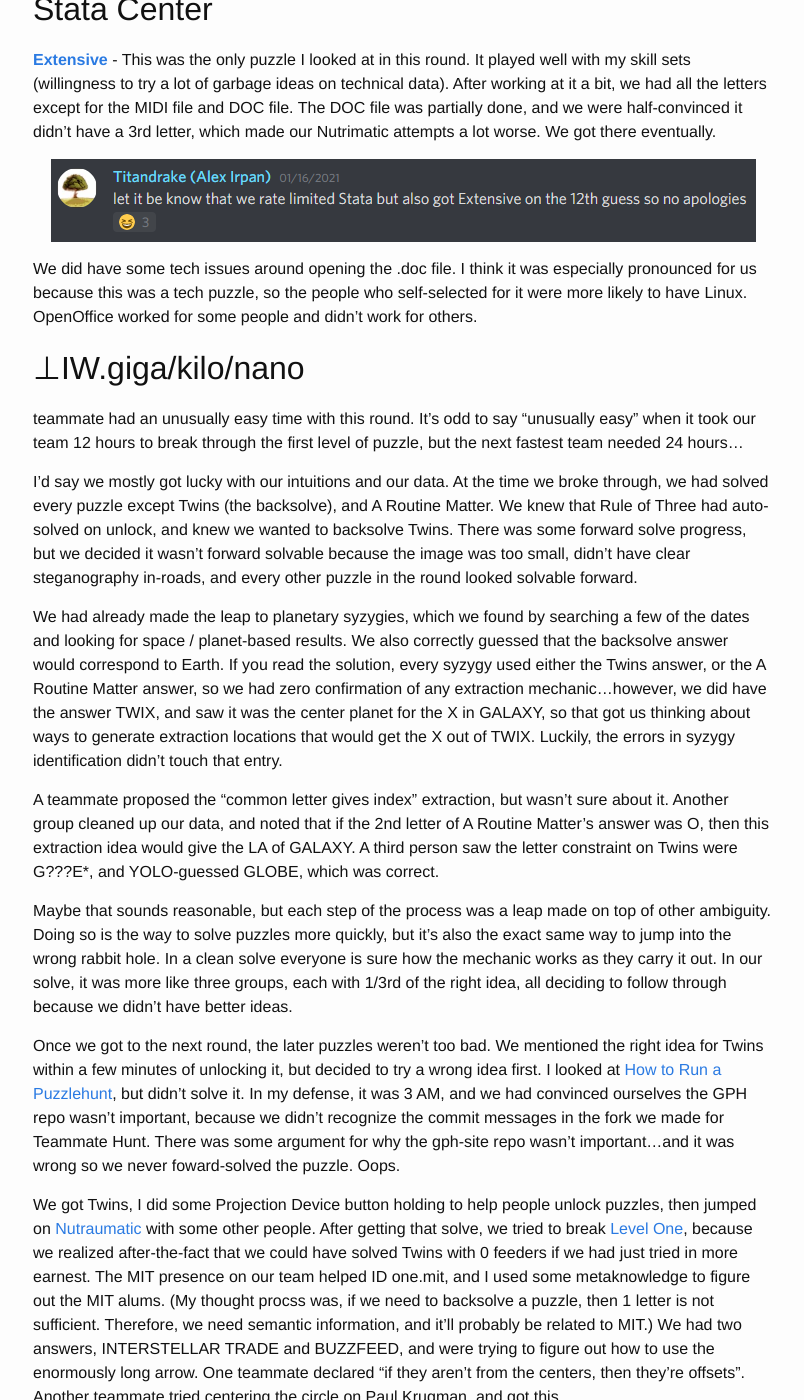
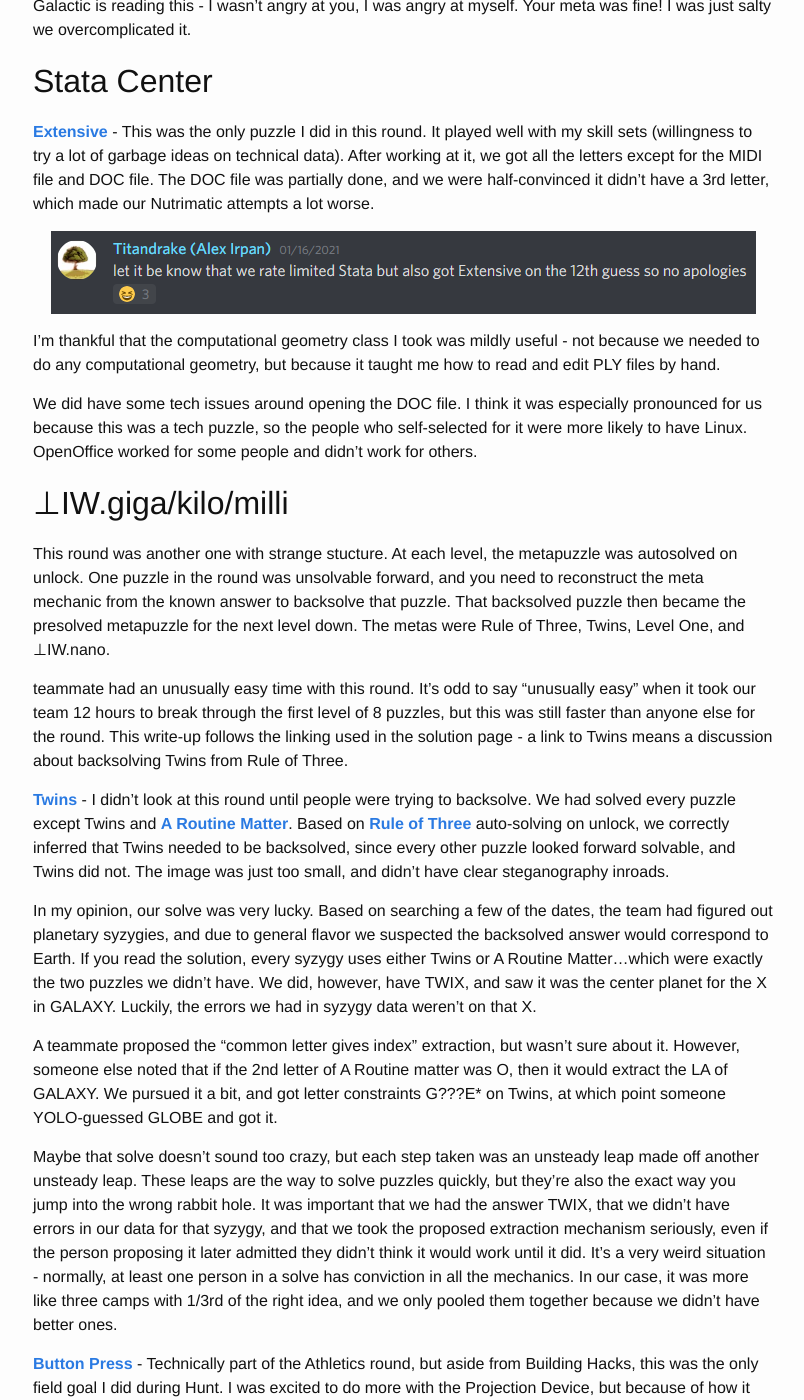
Before and after one commit to alexirpan/alexirpan.github.io, a Jekyll site: the page built from _posts/2021-01-22-mh-2021.markdown, in a window 1280 px wide and 1400 px high, scrolled down 5716 px. Shown: the whole window, without its empty margins (237-1041 px from the left). Built offline with Jekyll 4.4.1, drawn with Linux system fonts in a browser that asks for light colours; nearby versions of some CDN libraries; some of the changed text lies outside the part shown; grey boxes are pictures that could not be loaded.

Commit message:
Doing a 2nd pass

```diff
--- a/_posts/2021-01-22-mh-2021.markdown
+++ b/_posts/2021-01-22-mh-2021.markdown
@@ -4,7 +4,7 @@ title:  "MIT Mystery Hunt 2021"
 date:   2020-12-30 18:38:00 -0700
 ---
 
-*This has spoilers for MIT Mystery Hunt 2021*
+*This has spoilers for MIT Mystery Hunt 2021.*
 
 I had two reactions at the end of Hunt this year.
 
@@ -161,10 +161,12 @@ armor, now you know.)
 Infinite Corridor
 ----------------------------------------------------------------------------------
 
-This was my favorite round of the Hunt. It was just so *weird*. I had a lot of fun
+This was my favorite round of the Hunt. It was just so *weird*. The round techically has 100000
+puzzles, but really those 100000 puzzles are variations of 5 different types of puzzles.
+I had a lot of fun
 cataloguing the differences between different instances of the same puzzle family.
 I'm also glad I jumped on this round early, because the later in the round we got, the
-more incomprehensible our discussion were to newcomers.
+more incomprehensible our discussions were to newcomers.
 
 This round also broke our new puzzle bot. Our Discord server grouped all puzzles for a round
 into a single category. Each category is limited to 50 channels, but it's not like we're going to
@@ -250,136 +252,188 @@ of lines we attacked with according to standard Tetris rules, indexing that numb
 This actually gave okay letters, our partial started AMAR???T????. The Green Building round page was arranged
 with Switch #1 on the bottom, so we thought it could be reversed and we might get a phrase ending in DRAMA.
 Indexing by attack into LJUBLJANA gave a J, but the solution for LJUBLJANA was especially weird, so we thought
-the answer might go to a switch we didn't have yet. Eventually someone pointed out first letters spelled
-"CLEAR ALL V" and we got there.
+the answer might go to a switch we didn't have yet. We were stuck there for hours, and then someone
+said "hey, have you noticed the first letters of the answers spell CLEAR ALL V"?
 
-I did a lot of staring at [Complexity Evaluation](https://perpendicular.institute/puzzle/complexity-evaluation/) and [Voltage-Controlled](https://perpendicular.institute/puzzle/voltage-controlled/), where we had most of the data
-for a while, but we got stuck on extraction and needed a hint request on both to finish them.
+I'm pretty sure I started our Green Building interaction by saying "I'm so angry", so if anyone from
+Galactic is reading this - I wasn't angry at you, I was angry at myself. Your meta was fine! I was just salty
+we overcomplicated it.
 
 
 Stata Center
 ----------------------------------------------------------------------------------------
 
-[**Extensive**](https://perpendicular.institute/puzzle/extensive/) - This was the only puzzle I looked at
+[**Extensive**](https://perpendicular.institute/puzzle/extensive/) - This was the only puzzle I did
 in this round. It played well with my skill sets (willingness to try a lot of garbage ideas on
-technical data). After working at it a bit, we had all the letters except for the MIDI file and DOC
+technical data). After working at it, we got all the letters except for the MIDI file and DOC
 file. The DOC file was partially done, and we were half-convinced it didn't have a 3rd letter, which
-made our Nutrimatic attempts a lot worse. We got there eventually.
+made our Nutrimatic attempts a lot worse.
 
 ![12 guesses on Extensive](/public/mh21/stata.png)
 {: .centered }
 
-We did have some tech issues around opening the .doc file. I think it was especially pronounced for us
+I'm thankful that the computational geometry class I took was mildly useful - not because we needed
+to do any computational geometry, but because it taught me how to read and edit PLY files by hand.
+
+We did have some tech issues around opening the DOC file. I think it was especially pronounced for us
 because this was a tech puzzle, so the people who self-selected for it were more likely to have Linux.
 OpenOffice worked for some people and didn't work for others.
 
-⊥IW.giga/kilo/nano
+
+⊥IW.giga/kilo/milli
 -----------------------------------------------------------------------------------------
 
+This round was another one with strange stucture. At each level, the metapuzzle was autosolved on
+unlock. One puzzle in the round was unsolvable forward, and you need to reconstruct the meta
+mechanic from the known answer to backsolve that puzzle. That backsolved puzzle then became
+the presolved metapuzzle for the next level down. The metas were Rule of Three, Twins, Level One,
+and ⊥IW.nano.
+
 teammate had an unusually easy time with this round. It's odd to say "unusually easy" when it took
-our team 12 hours to break through the first level of puzzle, but the next fastest team needed
-24 hours...
+our team 12 hours to break through the first level of 8 puzzles, but this was still faster than anyone
+else for the round. This write-up follows the linking used in the solution page - a link to Twins
+means a discussion about backsolving Twins from Rule of Three.
 
-I'd say we mostly got lucky with our intuitions and our data. At the time we broke through, we had solved
-every puzzle except Twins (the backsolve), and A Routine Matter. We knew that Rule of Three had
-auto-solved on unlock, and knew we wanted to backsolve Twins. There was some forward solve progress,
-but we decided it wasn't forward solvable because the image was too small, didn't have clear
-steganography in-roads, and every other puzzle in the round looked solvable forward.
+[**Twins**](https://perpendicular.institute/puzzle/twins/) -
+I didn't look at this round until people were trying to backsolve.
+We had solved every puzzle except Twins
+and [**A Routine Matter**](https://perpendicular.institute/puzzle/a-routine-matter/).
+Based on [**Rule of Three**](https://perpendicular.institute/puzzle/rule-of-three/) auto-solving on
+unlock, we correctly inferred that Twins needed to be backsolved, since every other puzzle looked
+forward solvable, and Twins did not. The image was just too small, and didn't have clear steganography inroads.
 
-We had already made the leap to planetary syzygies, which we found by searching a few of the dates
-and looking for space / planet-based results. We also correctly guessed that the backsolve answer
-would correspond to Earth. If you read the solution, every syzygy used either the Twins answer,
-or the A Routine Matter answer, so we had zero confirmation of any extraction mechanic...however,
-we did have the answer TWIX, and saw it was the center planet for the X in GALAXY, so that got
-us thinking about ways to generate extraction locations that would get the X out of TWIX. Luckily,
-the errors in syzygy identification didn't touch that entry.
+In my opinion, our solve was very lucky.
+Based on searching a few of the dates, the team had figured out planetary syzygies, and due to
+general flavor we suspected the backsolved answer would correspond to Earth. If you read the solution,
+every syzygy uses either Twins or A Routine Matter...which were exactly the two puzzles we didn't have.
+We did, however, have TWIX, and saw it was the center planet for the X in GALAXY. Luckily, the
+errors we had in syzygy data weren't on that X.
 
-A teammate proposed the "common letter gives index" extraction, but wasn't sure about it. Another
-group cleaned up our data, and noted that if the 2nd letter of A Routine Matter's answer was O, then
-this extraction idea would give the LA of GALAXY. A third person saw the letter constraint on Twins
-were G???E\*, and YOLO-guessed GLOBE, which was correct.
+A teammate proposed the "common letter gives index" extraction, but wasn't sure about it. However,
+someone else noted that if the 2nd letter of A Routine matter was O, then it would extract the LA
+of GALAXY. We pursued it a bit, and got letter constraints G???E\* on Twins, at which point someone
+YOLO-guessed GLOBE and got it.
 
-Maybe that sounds reasonable, but each step of the process was a leap made on top of other ambiguity.
-Doing so is the way to solve puzzles more quickly, but it's also the exact same way to jump into the
-wrong rabbit hole. In a clean solve everyone is sure how the mechanic works as they carry it out. In
-our solve, it was more like three groups, each with 1/3rd of the right idea, all deciding to follow
-through because we didn't have better ideas.
+Maybe that solve doesn't sound too crazy, but each step taken was an unsteady leap made off another
+unsteady leap. These leaps are the way to solve puzzles quickly, but they're also the exact way
+you jump into the wrong rabbit hole. It was important that we had the answer TWIX, that we didn't
+have errors in our data for that syzygy, and that we took the proposed extraction mechanism seriously,
+even if the person proposing it later admitted they didn't think it would work until it did.
+It's a very weird situation - normally, at least one person in a solve has conviction in all the
+mechanics. In our case, it was more like three camps with 1/3rd of the right idea, and we only
+pooled them together because we didn't have better ones.
 
-Once we got to the next round, the later puzzles weren't too bad. We mentioned the right idea for Twins
-within a few minutes of unlocking it, but decided to try a wrong idea first. I looked at
-[How to Run a Puzzlehunt](https://perpendicular.institute/puzzle/how-to-run-a-puzzlehunt/),
-but didn't solve it. In my defense, it was 3 AM, and we had convinced ourselves the GPH repo
-wasn't important, because we didn't recognize the commit messages in the fork we made for Teammate Hunt.
-There was some argument for why the gph-site repo wasn't important...and it was wrong so we never
-foward-solved the puzzle. Oops.
+[**Button Press**](https://perpendicular.institute/puzzle/button-press/) - Technically part of the
+Athletics round, but aside from Building Hacks, this was the only field goal I did during Hunt.
+I was excited to do more with the Projection Device, but because of how it worked, you had to be
+first person exploring an area to get the new puzzle unlocks, find new field goals to achieve,
+etc. I believe that the people doing Students got the most out of the Projection Device, but
+I missed a lot of that because I chose to do Infinite Corridor instead.
 
-We got Twins, I did some Projection Device button holding to help people unlock
-puzzles, then jumped on [Nutraumatic](https://perpendicular.institute/puzzle/nutraumatic/)
-with some other people. After getting that solve, we tried to break [Level One](https://perpendicular.institute/puzzle/level-one/), because we realized after-the-fact that we could have solved Twins with 0 feeders
-if we had just tried in more earnest. The MIT presence on our team helped ID one.mit, and I used some
-metaknowledge to figure out the MIT alums. (My thought procss was, if we need to backsolve a puzzle, then 1 letter
-is not sufficient. Therefore, we need semantic information, and it'll probably be related to MIT.)
-We had two answers, INTERSTELLAR TRADE and BUZZFEED, and were trying to figure out how to use the enormously
-long arrow. One teammate declared "if they aren't from the centers, then they're offsets". Another teammate
-tried centering the circle on Paul Krugman, and got this
+[**How to Run a Puzzlehunt**](https://perpendicular.institute/puzzle/how-to-run-a-puzzlehunt/) -
+I think this was a puzzle where I knew too much. I had looked at a ton of gph-site code when writing
+Teammate Hunt, and somehow argued that the GPH repo wouldn't have puzzle data, since I didn't
+see any new commits and hadn't noticed anything suspicious in the older ones. We ended up backsolving
+this one.
+
+[**Level One**](https://perpendicular.institute/puzzle/level-one/) - A few of us mentioned sister
+cities right when we unlocked Twins, but didn't try it for a while. In particular, I thought
+[sister cities](https://en.wikipedia.org/wiki/Sister_city) and [twin cities](https://en.wikipedia.org/wiki/Twin_cities) were the same thing, but when I learned they were different, I dropped the thread since I couldn't get
+twin cities to work. We tried some crazier extraction ideas, but eventually someone tried sister
+cities more seriously and got it to work. It took writing this post to learn that sister cities
+are also called twin towns - now I finally get the title! We probably could have solved this
+from 1 feeder, because once we got sister cities to work for 1 answer we immediately assumed
+the backsolve city would be Boston or Cambridge so that we could zoom into the MIT.nano building.
+Only one sister city of the two matches the (3 5) enumeration.
+
+[**Nutraumatic**](https://perpendicular.institute/puzzle/nutraumatic/) - I don't know if there's
+a name for this kind of puzzle. I've started calling them "figure out the black box" puzzles.
+They're usually a good time, they allow for a wide variety of solutions and make it easy for the
+solver to take ownership of their solve path. (Whereas in other puzzle types, your solve path
+is more pre-ordained, and can be less interesting when you foresee more of it.) I think it's
+pretty funny that both Mystery Hunt and Teammate Hunt had a puzzle that referenced Nutrimatic.
+To be honest, it's an absurdly busted tool once you get comfortable with it.
+
+[**⊥IW.nano**](https://perpendicular.institute/puzzle/%E2%8A%A5IW.nano/) - We looked at Level One
+early, in case it was a puzzle we could get early, like Twins. This was a round where having
+recent MIT students really helped. We found One.MIT quite early, at 2 feeders solved. Then with
+some metaknowledge, I got the MIT alums. (My thought process was, if we need to backsolve a puzzle, then 1 letter
+is not sufficient. Therefore, we need semantic information. That semantic information is probably related
+to MIT - let me see if I can find connections between MIT and BuzzFeed...)
+
+Like other teams, we were quite confused about the enormously long arrow, because it didn't seem like
+there was content outside the orange circle.
+One teammate declared "if they aren't from the centers, then they're offsets", which just did not
+parse to me, but then someone made this image:
 
 ![Nano extraction](/public/mh21/nano2.png)
 {: .centered }
 
-Well, that's as much of a smoking gun as you can get - it both gave the E and explained the especially
-long arrow. Since the backsolve was intended, we suspected that there would be a famous MIT grad at one of the
-4 backward arrows branching out of the Y. Otherwise, the backsolve would be too unreasonable. I had zero qualms
-about checking the other 4 locations by hand, and Feynman wasn't too hard to spot when we looked more seriously.
-We played around with trying to backsolve the other puzzles, but decided that the non-intended backsolves wouldn't
-clue anyone as famous as Feynman, and when multipled by the semantic degrees of freedom, it seemed too hard
-to be worth it. That being said....we definitely should have backsolved Questionable Answers.
+and I was convinced.
+Since the backsolve was intended, we assumed the arrow pointing to the Y would come from a famous
+MIT graduate. Otherwise, the backsolve would be really painful, because it would combine
+name ambiguity from imprecise arrows, with the semantic ambiguity of finding an answer that fit
+the flavortext and started with T. That seemed like too many degrees of freedom, so we were pretty
+confident that if we checked the 4 remaining arrows in parallel, we'd spot something. We found
+Feynman, and abandoned the remaining puzzles due to the previous argument that the "unintended"
+backsolves would be too hard.
+That being said....we definitely should have backsolved [**Questionable Answers**](https://perpendicular.institute/puzzle/questionable-answers/).
 
 
 Clusters
 ----------------------------------------------------------------------------------
 
-My time in this round was pain. Not because the puzzles in this round were bad! I was bummed I missed out
-on Game Ditty Quiz. But of the puzzles I worked on, I somehow picked the two puzzles we solved last.
+Somehow, the two puzzles I worked on in this round were the two we got super stuck on.
+Pain. Too bad I missed [**Game Ditty Quiz**](https://perpendicular.institute/puzzle/game-ditty-quiz/).
 
-[Altered Beasts](https://perpendicular.institute/puzzle/altered-beasts/) - Okay, this one was my fault.
-I saw it was Transfprmers, and mentioned there's a Transformers: Beast Wars series. Every Transformer
-in that series has a Beast Mode, so we could try applying the same transforms to the beast mode for each
-Transformer. We had trouble finding unambiguous sources for some of them, which should have tipped us off, but
-personally I thought it was a Powerful Metamorphers scenario, where it was only ambiguous due to
-unfamiliarity with the source material. Long, long after I contributed to this puzzle, we figured out
-that Beast Modes were a red herring.
+[**Altered Beasts**](https://perpendicular.institute/puzzle/altered-beasts/) - Okay, this one was my fault.
+I saw it was Transformers, and mentioned there's a [Transformers: Beast Wars](https://en.wikipedia.org/wiki/Transformers:_Beast_Wars) series. Every Transformer
+in that series has a [Beast Mode](https://en.wikipedia.org/wiki/List_of_Beast_Wars_characters), and
+Altered Beasts sure sounded like we should transform the beast mode the same way we transformed
+the Transformer clues.
+We had trouble finding unambiguous sources for some of them, which should have tipped us off that this
+was a red herring, but I thought it was a
+[Powerful Metamorphers](https://teammatehunt.com/puzzles/powerful-metamorphers) scenario, where it was
+only ambiguous due to unfamiliarity with the source material. Despite proposing the idea, I only knew
+about Beast Wars because of Hasbro knowledge leaking through MTG and MLP. It took us a long, long time
+to decide the beast modes were fake.
 
-[Balancing Act](https://perpendicular.institute/puzzle/balancing-act/) - This one, we were just stuck
-on how to do the chemstiry, but after spending a hint we it wasn't too bad.
+[**Balancing Act**](https://perpendicular.institute/puzzle/balancing-act/) - This one, we were just
+totally stuck on how to do chemistry. After spending a hint to get started, it wasn't too bad.
 
-[Clusters](https://perpendicular.institute/round/clusters/) - We were pretty confident in our
-root translations, but spent some time trying to place words in the nicely gridded building layout on
-the main round page. We noticed the starting letters, and it looked promising, but we didn't have a good
-reason why there was one C and two Ds. Someone went to take a shower, came back and said "GUYS THE GREEK
+[**Clusters**](https://perpendicular.institute/round/clusters/) - Like some other teams, we thought
+the grid on the round page would be important, but we didn't have a principled way to fill in the
+converted words, nor did it explain why the puzzle titles were all from A-G. The titles clearly
+seemed important, but we didn't know why there was one C and two Ds.
+A teammate went to take a shower, came back, and said "GUYS THE GREEK
 ALPHABET GOES ABGDE", and that fixed everything. Showers: the undefeated champion of inspiration.
 
 
 Students
 ----------------------------------------------------------------------------------------
 
-I actually did pretty much nothing in this round, aside from staring at the Students meta. For a
-long, long time, we thought it was going to be about playing cards. On the round page, the order
-of meta answers was Dorm Row, Simmons Hall, EAsT camPUS, and Random Hall. Their first letters
-spelled CARD. There were 54 students, which could map to a deck of cards with 2 jokers. There were
-13 unique clubs, for thirteen ranks. Groups of 4 could be a trick taking game, and an answer with
-BRIDGE in it could be thematic and answer the question of "How can we connect?"
+I didn't do this round at all, except for...
 
-It all seemed very plausible. We hadn't connected the four dorm answers to the four Greek elements,
-and if I remember right, we eventually got elements from "strangely shaped table", since tables used
-for playing cards are generally not strangely shaped.
+[**Student Center**](https://perpendicular.institute/round/students/) - Our first theory was
+that this would be about playing cards. There were 54 students, which could map to a deck of 52
+cards plus 2 jokers. There were 13 unique clubs. On the round page, the meta order was
+Dorm Row, Simmons Hall, EAsT camPUS, Random Hall. The order didn't seem obviously unimportant,
+and the first letters of their answers spelled CARD.
 
-Oh, one more story: we solved the Dorm Row meta without noticing the Game of Thrones connection
-at all. One person shuffled some words around, and found that Roar -> RICHARDTHEFIRST, Family -> RAINBOW,
-and Winter -> WHITEFANG made a phrase that looked like it could end in DRAGONS. They
+By that point we were hooked. Groups of 4 could mean a trick taking game! "How can we connect?"
+could mean a pun on bridge! It all seemed very plausible, especially because we hadn't
+conencted the four dorm answers to the four Greek elements. We only got to elements after
+staring at "strangely shaped table" for a while - after all, the tables used for card games are
+generally not strangely shaped.
+
+I didn't solve it, but one more story about [**Dorm Row**](https://perpendicular.institute/puzzle/dorm-row/):
+we solved it without noticing the Game of Thrones connection.
+With some answer shuffling, one person found that Roar -> RICHARDTHEFIRST, Family -> RAINBOW,
+and Winter -> WHITEFANG gave letters that looked like DRAGONS. They
 "just really want dragons to happen, man 🐉",
-and fixing those 3 answers was enough to nutrimatic out the answer from the potential assignments
-of the other 4 answers. Thus continues a teammate tradition - every year, there is
-at least one puzzle we solve without understanding why.
+fixed those 3 answers, and successfully nutrimatic-ed out the answer from the potential assignments
+of the remaining answers. Thus continues a teammate tradition - every year, there is
+at least one puzzle we solve without understanding how the solve worked.
 
 
 Tunnels
```
